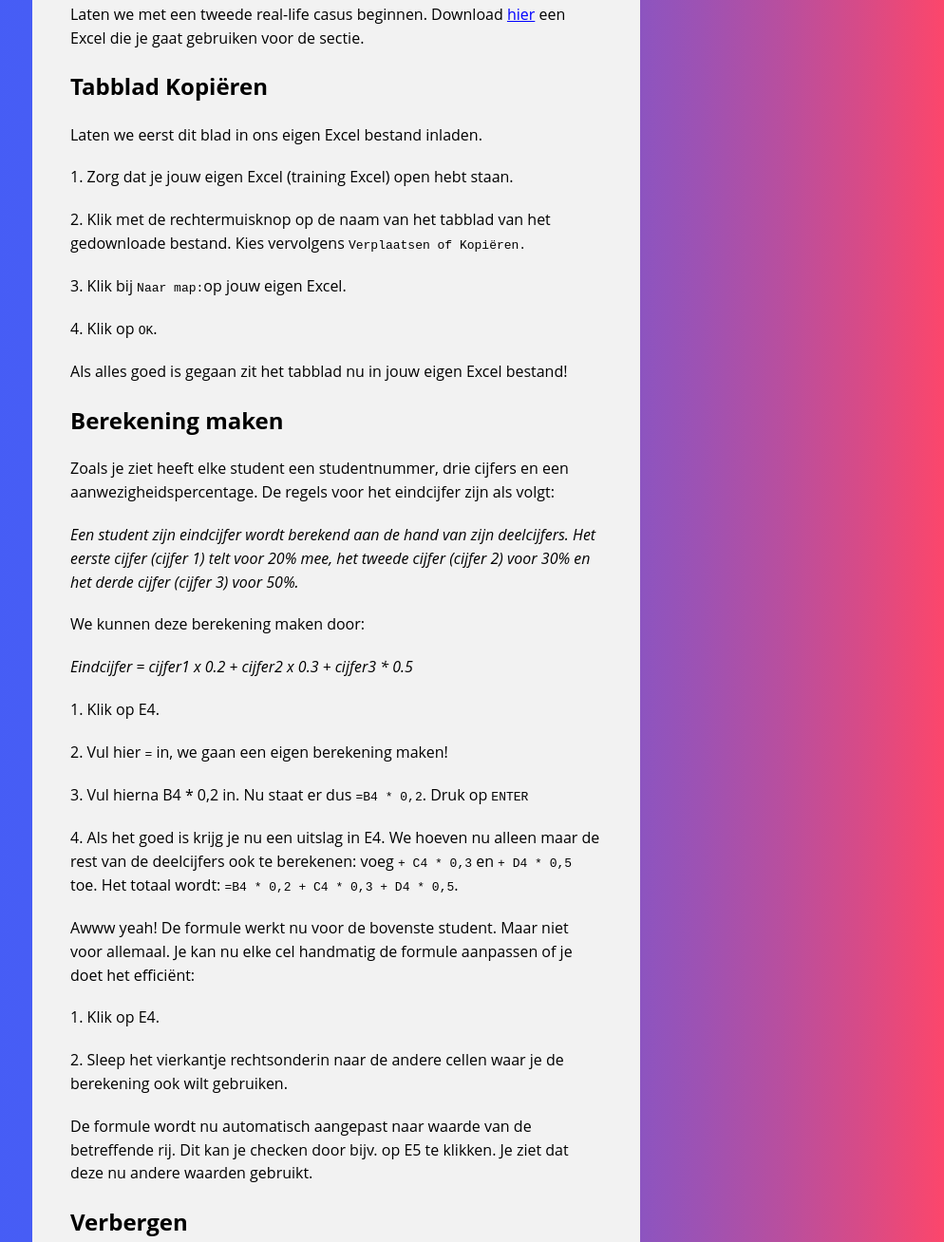
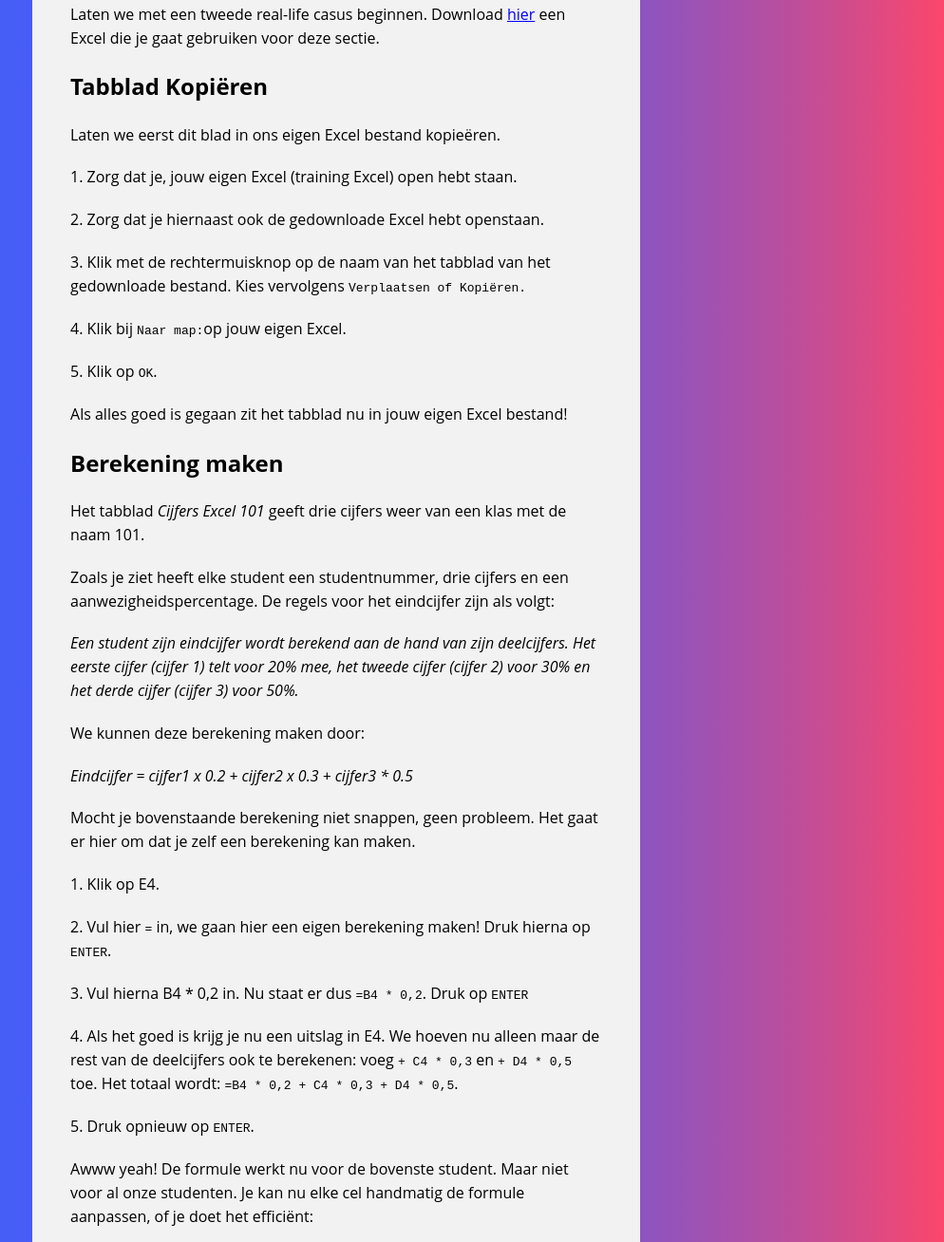
Before and after one commit to Jeroen-TheCodingFactory/training-excelleren-in-excel.nl, a plain HTML site: page pages/4.html in a window 1280 px wide. Shown: the part 396-1704 px from the top of the page at 95% size, without its empty margins (286-1280 px from the left). Drawn offline with Linux system fonts and the light colour scheme.

Commit message:
adjusted page 4

```diff
--- a/pages/4.html
+++ b/pages/4.html
@@ -17,11 +17,12 @@
         <a href="/pages/3.html" class="breadcrumb">Terug naar 3. Functies</a>
         <h1>4. Gegevens Filteren, Sorteren, Verbergen </h1>
         <p>Laten we met een tweede real-life casus beginnen. Download <a href="/data/opdracht-4-voorbeeld.xlsx" class="breadcrumb">hier</a> een Excel
-            die je gaat gebruiken voor de sectie.</p>
+            die je gaat gebruiken voor deze sectie.</p>
         <h2>Tabblad Kopiëren</h2>
-        <p>Laten we eerst dit blad in ons eigen Excel bestand inladen.</p>
+        <p>Laten we eerst dit blad in ons eigen Excel bestand kopieëren.</p>
         <ol class="list">
-            <li>Zorg dat je jouw eigen Excel (training Excel) open hebt staan.</li>
+            <li>Zorg dat je, jouw eigen Excel (training Excel) open hebt staan.</li>
+            <li>Zorg dat je hiernaast ook de gedownloade Excel hebt openstaan.</li>
             <li>Klik met de rechtermuisknop op de naam van het tabblad van het gedownloade bestand. Kies vervolgens
                 <code>Verplaatsen of Kopiëren.</code></li>
             <li>Klik bij <code>Naar map:</code>op jouw eigen Excel.</li>
@@ -29,22 +30,25 @@
         </ol>
         <p>Als alles goed is gegaan zit het tabblad nu in jouw eigen Excel bestand!</p>
         <h2>Berekening maken</h2>
+        <p>Het tabblad <em>Cijfers Excel 101</em> geeft drie cijfers weer van een klas met de naam 101. </p>
         <p>Zoals je ziet heeft elke student een studentnummer, drie cijfers en een aanwezigheidspercentage. De regels
             voor het eindcijfer zijn als volgt:</p>
         <em>Een student zijn eindcijfer wordt berekend aan de hand van zijn deelcijfers. Het eerste cijfer (cijfer 1)
             telt voor 20% mee, het tweede cijfer (cijfer 2) voor 30% en het derde cijfer (cijfer 3) voor 50%.</em>
         <p>We kunnen deze berekening maken door:</p>
         <em>Eindcijfer = cijfer1 x 0.2 + cijfer2 x 0.3 + cijfer3 * 0.5</em>
+        <p>Mocht je bovenstaande berekening niet snappen, geen probleem. Het gaat er hier om dat je zelf een berekening kan maken.</p>
         <ol class="list">
             <li>Klik op E4.</li>
-            <li>Vul hier <code>=</code> in, we gaan een eigen berekening maken!</li>
+            <li>Vul hier <code>=</code> in, we gaan hier een eigen berekening maken! Druk hierna op <code>ENTER</code>.</li>
             <li>Vul hierna B4 * 0,2 in. Nu staat er dus <code>=B4 * 0,2</code>. Druk op <code>ENTER</code></li>
             <li>Als het goed is krijg je nu een uitslag in E4. We hoeven nu alleen maar de rest van de deelcijfers ook
                 te berekenen: voeg <code>+ C4 * 0,3</code> en <code>+ D4 * 0,5 </code> toe. Het totaal wordt:
                 <code>=B4 * 0,2 + C4 * 0,3 + D4 * 0,5</code>.</li>
+                <li>Druk opnieuw op <code>ENTER</code>.</li>
         </ol>
-        <p>Awww yeah! De formule werkt nu voor de bovenste student. Maar niet voor allemaal. Je kan nu elke cel
-            handmatig de formule aanpassen of je doet het efficiënt:</p>
+        <p>Awww yeah! De formule werkt nu voor de bovenste student. Maar niet voor al onze studenten. Je kan nu elke cel
+            handmatig de formule aanpassen, of je doet het efficiënt:</p>
         <ol class="list">
             <li>Klik op E4.</li>
             <li>Sleep het vierkantje rechtsonderin naar de andere cellen waar je de berekening ook wilt gebruiken.</li>
@@ -89,7 +93,7 @@
         <ol class="list">
             <li>Selecteer H4.</li>
             <li>Vul in de tekstbalk <code>=GEMIDDELDE()</code> in.</li>
-            <li>Voeg tussen de <code>()</code> B4:B23 in. Druk op <code>ENTER</code></CODE></li>
+            <li>Voeg tussen de <code>()</code> B4:B23 in. Er komt dus te staan: <code>=GEMIDDELDE(B4:B23)</code>. Druk op <code>ENTER</code></CODE></li>
             <li>Sleep de formule van H4 via het vierkantje naar I4, J4 en K4. </li>
         </ol>
         <p>Als alles goed gaat heb je nu de gemiddelden van alle cijfers en het eindcijfer berekend.</p>
```
